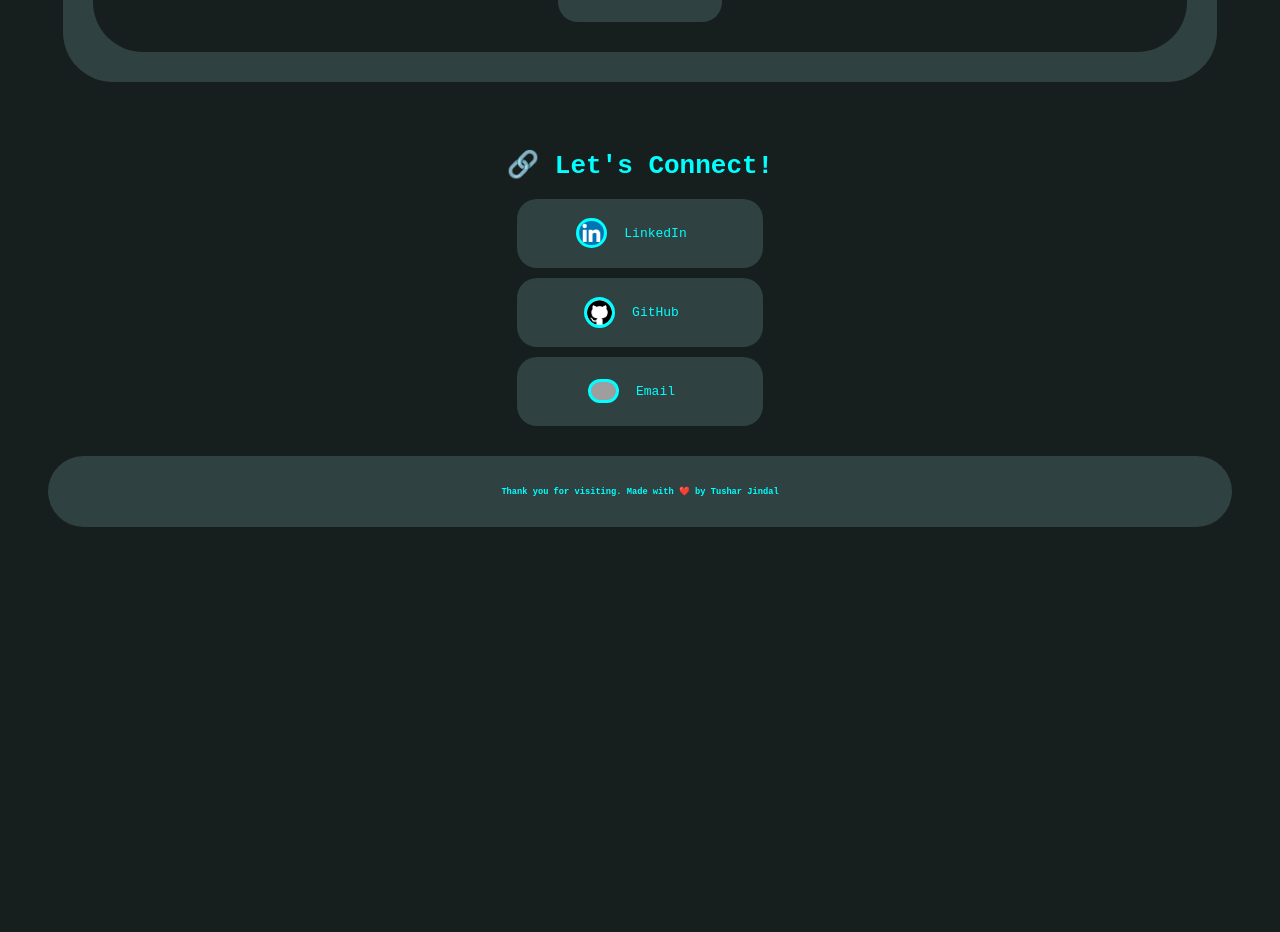
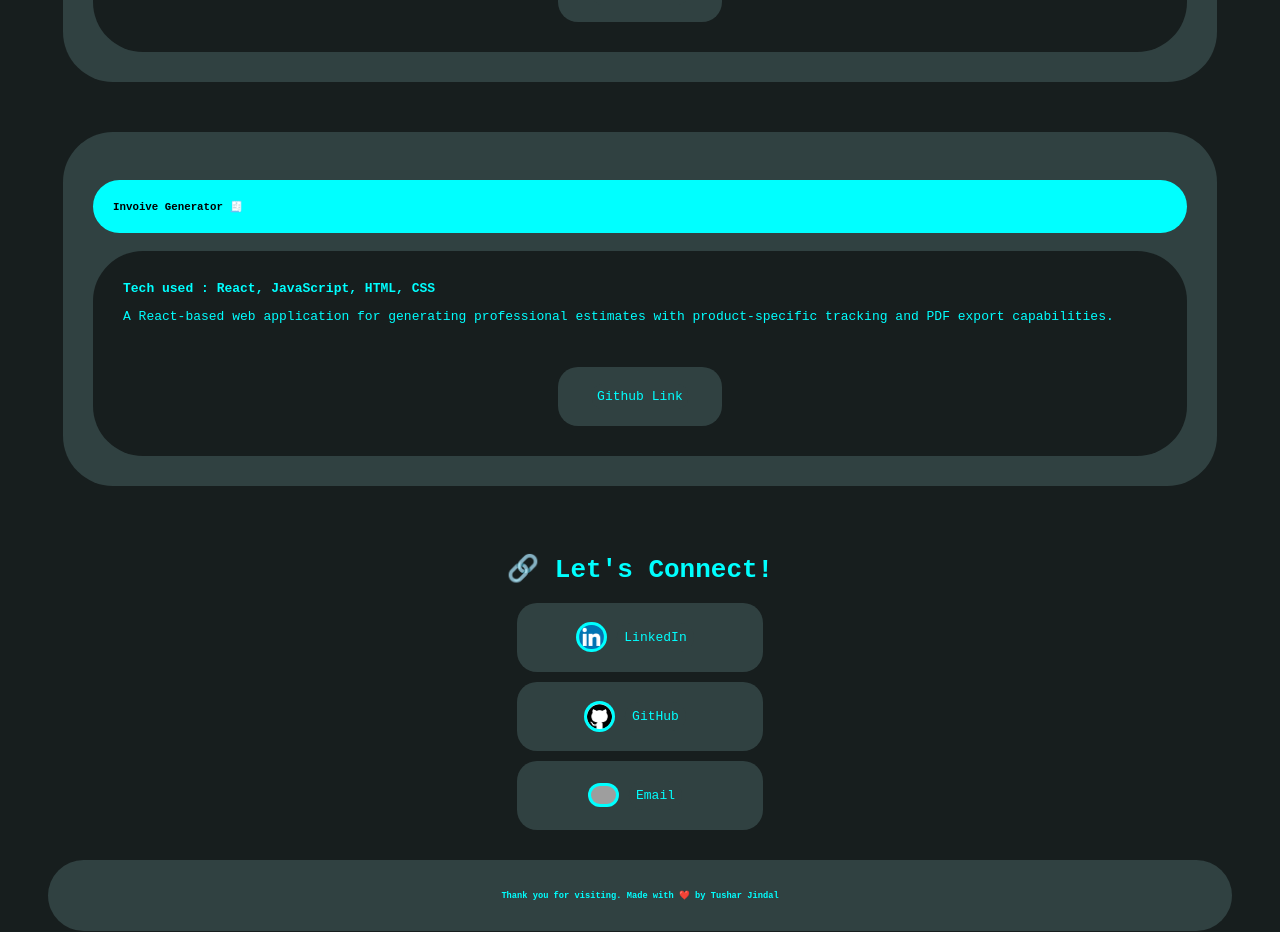
Before and after one commit to Tjindl/portfolio, a React (Vite) app: page / in a window 1280 px wide. Shown: the part 3160-4092 px from the top of the page. Before the commit the page ends 3727 px from the top, so only its background shows below. Built offline with nearby package versions, Linux system fonts and the light colour scheme; grey boxes are pictures that could not be loaded.

Commit message:
More Projects

```diff
--- a/src/Data.js
+++ b/src/Data.js
@@ -37,6 +37,12 @@ const Data = [
         description: "Spring Boot + MongoDB app backend for tracking expenses",
         tech: "Spring Boot, MongoDB, REST API, Java, Backend Development"
 
+    },
+    {
+        name: "Invoive Generator 🧾",
+        link: "https://github.com/Tjindl/invoice-generator",
+        description: "A React-based web application for generating professional estimates with product-specific tracking and PDF export capabilities.",
+        tech: "React, JavaScript, HTML, CSS"
     }
 ];
 
```
